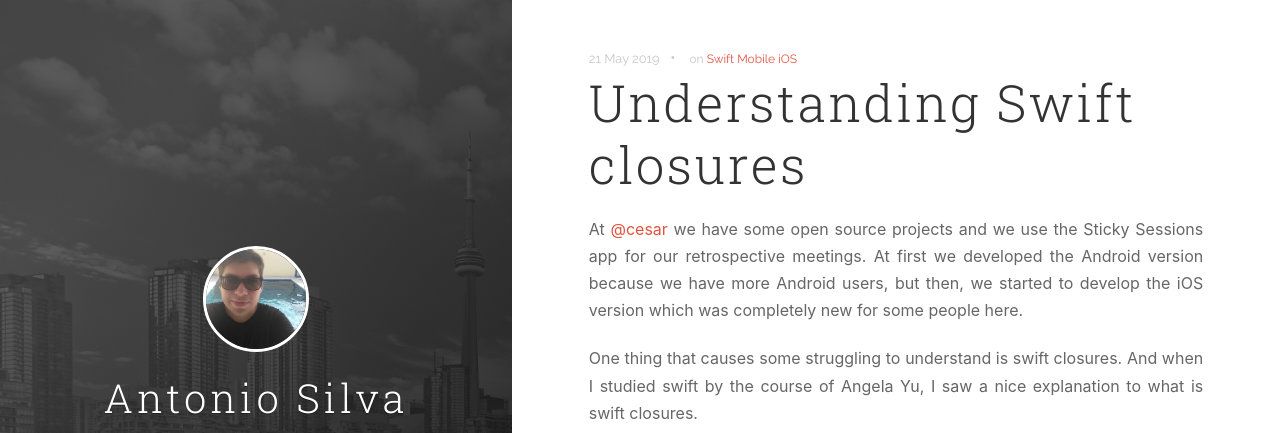
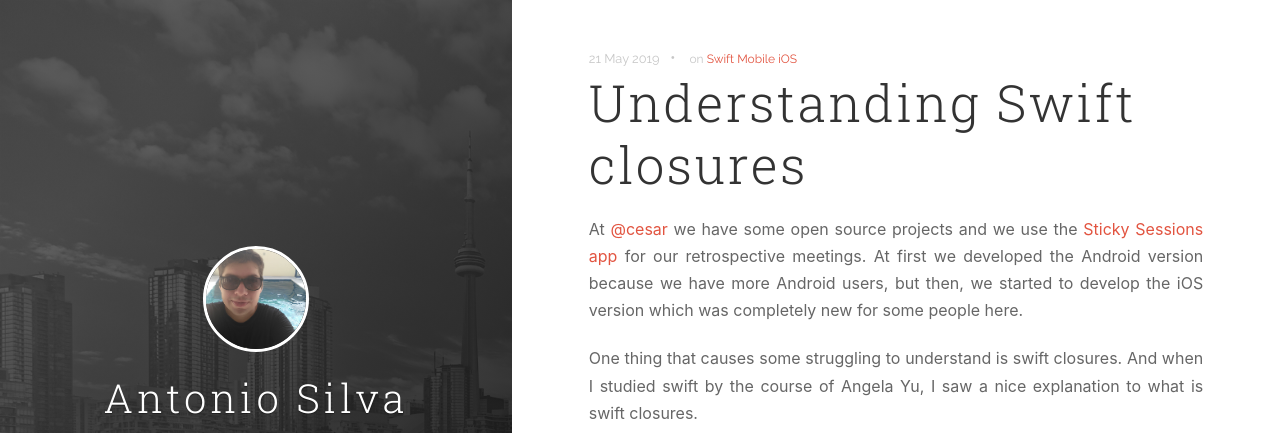
Before and after one commit to antoniosj/antoniosj.github.io, a Jekyll site: the page built from _posts/2019-05-21-swift_closures.markdown, in a window 1280 px wide and 900 px high. Shown: the top 433 px of the window. Built offline with Jekyll 4.4.1, drawn with Linux system fonts in a browser that asks for light colours; some of the changed lines change nothing that is shown.

Commit message:
adding link to sticky sessions ios app

```diff
--- a/_posts/2019-05-21-swift_closures.markdown
+++ b/_posts/2019-05-21-swift_closures.markdown
@@ -5,7 +5,7 @@ categories: [swift]
 tags: [Swift, Mobile, iOS]
 ---
 
-<p style="text-align: justify; font-family: -apple-system, BlinkMacSystemFont, sans-serif;">At <a href="https://www.cesar.org.br/">@cesar</a> we have some open source projects and we use the Sticky Sessions app for our retrospective meetings. At first we developed the Android version because we have more Android users, but then, we started to develop the iOS version which was completely new for some people here.</p>
+<p style="text-align: justify; font-family: -apple-system, BlinkMacSystemFont, sans-serif;">At <a href="https://www.cesar.org.br/">@cesar</a> we have some open source projects and we use the <a href="https://github.com/DiscordTime/sticky-sessions-ios">Sticky Sessions app</a> for our retrospective meetings. At first we developed the Android version because we have more Android users, but then, we started to develop the iOS version which was completely new for some people here.</p>
 
 <p style="text-align: justify; font-family: -apple-system, BlinkMacSystemFont, sans-serif;">One thing that causes some struggling to understand is swift closures. And when I studied swift by the course of Angela Yu, I saw a nice explanation to what is swift closures.</p>
 
```
